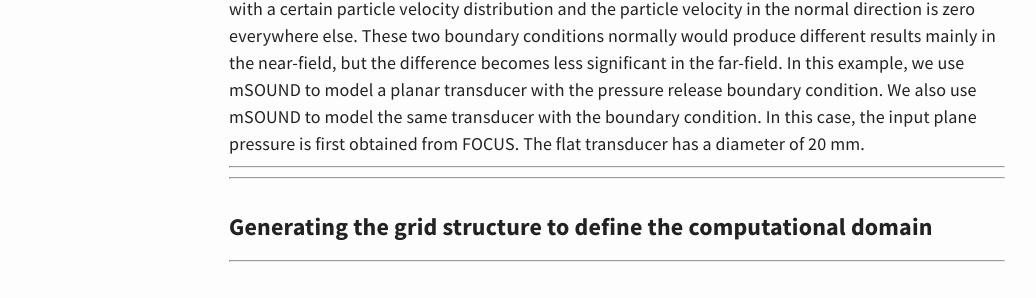
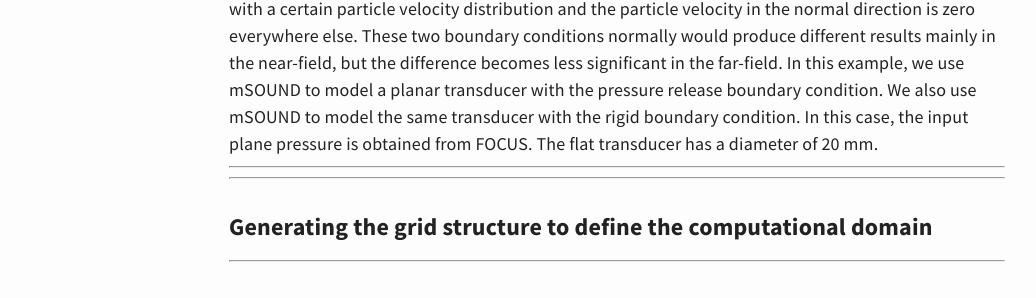
Before and after one commit to m-SOUND/mSOUND, a Jekyll site: the page built from _posts/2022-07-06-rigid_vs_pressure_release.html, in a window 1280 px wide and 900 px high. Shown: the part 521-819 px from the top of the window, without its empty margins (23-1059 px from the left). Built offline with Jekyll 4.4.1, drawn with Linux system fonts in a browser that asks for light colours; some of the changed text lies outside the part shown.

Commit message:
Update 2022-07-06-rigid_vs_pressure_release.html

```diff
--- a/_posts/2022-07-06-rigid_vs_pressure_release.html
+++ b/_posts/2022-07-06-rigid_vs_pressure_release.html
@@ -10,7 +10,7 @@
 and the pressure is zero everywhere else on the input plane. When modeling a baffled source, where the rigid boundary condition is assumed, the transducer is assigned with
 a certain particle velocity distribution and the particle velocity in the normal direction is zero everywhere else. These two boundary conditions normally would produce different results
 mainly in the near-field, but the difference becomes less significant in the far-field. In this example, we use mSOUND to model a planar transducer with the pressure release boundary condition.
-We also use mSOUND to model the same transducer with the boundary condition. In this case, the input plane pressure is first obtained from FOCUS.
+We also use mSOUND to model the same transducer with the rigid boundary condition. In this case, the input plane pressure is obtained from FOCUS.
 The flat transducer has a diameter of 20 mm.
 <hr>
 <hr>
@@ -102,17 +102,18 @@
 <pre> <code>
 fc = 0.5e6;        <font color="#03a852">% ultrasound frequency/ Hz</font>
 omega_c = 2*pi*fc; <font color="#03a852">% angular frequency</font>
-<font color="#03a852">% forward propagation of the wave at the fundamental frequency for the two boundary conditions </font>
+<font color="#03a852">% forward propagation of the wave at the fundamental frequency
+%for the two boundary conditions </font>
 [P_fundamental] = Forward3D_fund(mgrid, medium, source_p, omegac, 0 ,[],'NRL');
 [P_fundamental1] = Forward3D_fund(mgrid, medium, source_p1, omegac, 0 ,[],'NRL');
 </code>
 </pre>
 </p>
 
-The two figures below show the pressure field distribution along the axial direction and transverse direction (on the focal plane). The results obtained from FOCUS alone
-are also shown for comparison. Excellent agreement can be observed.
-<img src="/mSOUND/img/FOCUS_mSOUND_axial.jpg" alt="Axial pressure field of the bowl transducer">
-<img src="/mSOUND/img/FOCUS_mSOUND_transverse.jpg" alt="Transverse pressure field of the bowl transducer">
+The two figures below show the pressure field distribution along the axial direction and transverse direction (at 60 mm depth). The results obtained from FOCUS alone (blue line)
+are also shown for comparison. As expected, the difference between the two different boundary conditions mainly exist in the near field.
+<img src="/mSOUND/img/rigidvsrelease_axial.jpg" alt="Axial pressure field of the flat transducer">
+<img src="/mSOUND/img/rigidvsrelease_transverse.jpg" alt="Transverse pressure field of the flat transducer">
 
 
 
```
